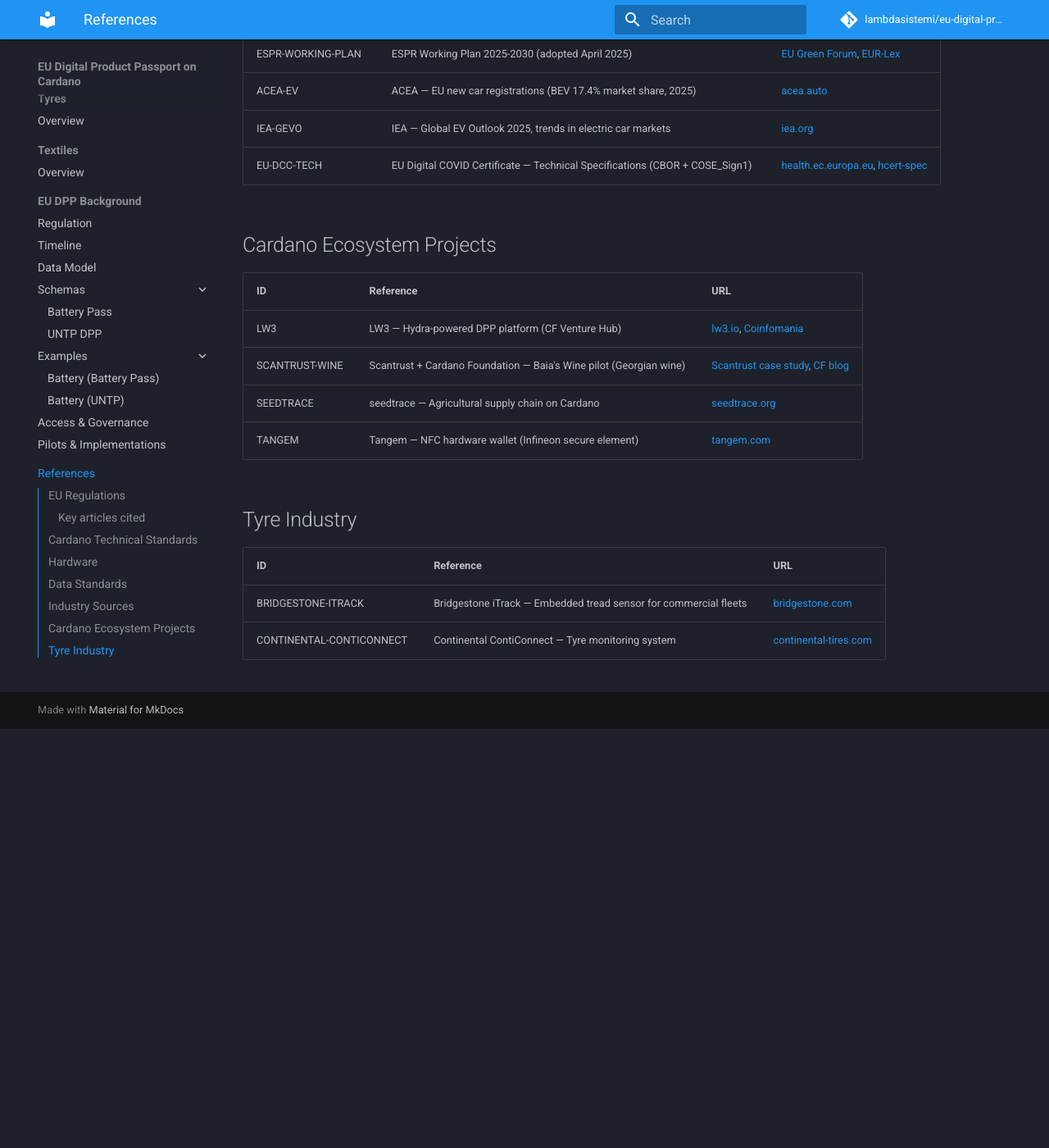
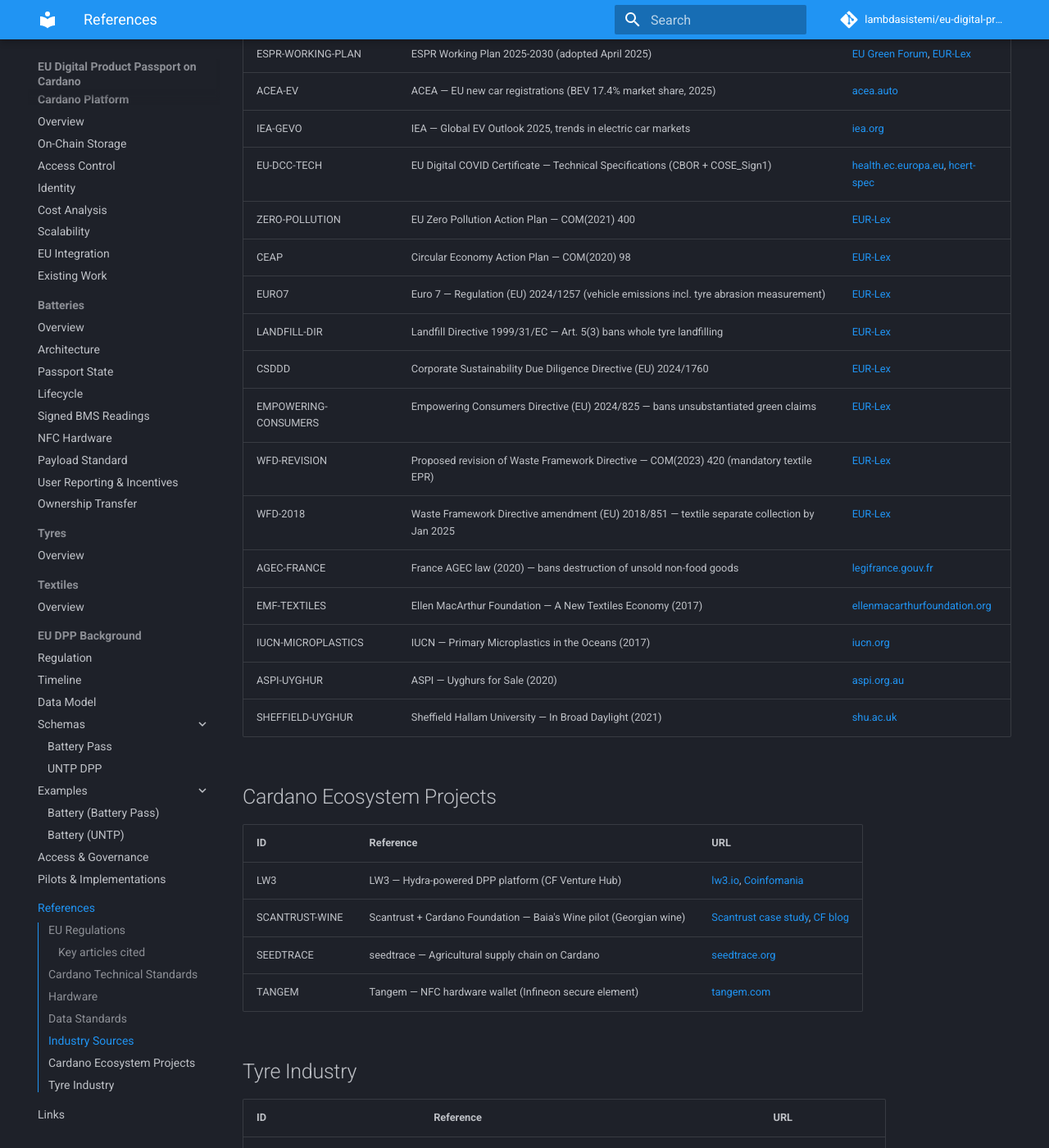
Before and after one commit to lambdasistemi/eu-digital-product-passport, an MkDocs documentation site: the page built from docs/references.md, in a window 1280 px wide and 1400 px high, scrolled down 4454 px. Shown: the whole window at 82% size. Built offline with MkDocs 1.6.1 and Material for MkDocs 9.7.7, drawn with Linux system fonts in a browser that asks for light colours; comment, search, counter and statistics services are not loaded; before the commit the page ends 5343 px from its top, so only the background shows below that.

Commit message:
docs: add citations for all regulatory driver claims
Add 14 new entries to references.md: Zero Pollution Action Plan,
CEAP, Euro 7, Landfill Directive, CSDDD, Empowering Consumers Dir.,
WFD revision, WFD 2018, AGEC France, Ellen MacArthur Foundation,
IUCN microplastics, ASPI/Sheffield Uyghur reports.
Inline-link every regulatory, statistical, and institutional claim
in tyre and textile pages to the references page.

```diff
--- a/docs/references.md
+++ b/docs/references.md
@@ -110,6 +110,19 @@
 | <a id="acea-ev"></a>ACEA-EV | ACEA — EU new car registrations (BEV 17.4% market share, 2025) | [acea.auto](https://www.acea.auto/pc-registrations/new-car-registrations-1-8-in-2025-battery-electric-17-4-market-share/) |
 | <a id="iea-gevo"></a>IEA-GEVO | IEA — Global EV Outlook 2025, trends in electric car markets | [iea.org](https://www.iea.org/reports/global-ev-outlook-2025/trends-in-electric-car-markets-2) |
 | <a id="eu-dcc-tech"></a>EU-DCC-TECH | EU Digital COVID Certificate — Technical Specifications (CBOR + COSE_Sign1) | [health.ec.europa.eu](https://health.ec.europa.eu/publications/technical-specifications-eu-digital-covid-certificates_en), [hcert-spec](https://github.com/ehn-dcc-development/hcert-spec) |
+| <a id="zero-pollution"></a>ZERO-POLLUTION | EU Zero Pollution Action Plan — COM(2021) 400 | [EUR-Lex](https://eur-lex.europa.eu/legal-content/EN/TXT/?uri=CELEX%3A52021DC0400) |
+| <a id="ceap"></a>CEAP | Circular Economy Action Plan — COM(2020) 98 | [EUR-Lex](https://eur-lex.europa.eu/legal-content/EN/TXT/?uri=COM%3A2020%3A98%3AFIN) |
+| <a id="euro7"></a>EURO7 | Euro 7 — Regulation (EU) 2024/1257 (vehicle emissions incl. tyre abrasion measurement) | [EUR-Lex](https://eur-lex.europa.eu/eli/reg/2024/1257) |
+| <a id="landfill-dir"></a>LANDFILL-DIR | Landfill Directive 1999/31/EC — Art. 5(3) bans whole tyre landfilling | [EUR-Lex](https://eur-lex.europa.eu/eli/dir/1999/31) |
+| <a id="csddd"></a>CSDDD | Corporate Sustainability Due Diligence Directive (EU) 2024/1760 | [EUR-Lex](https://eur-lex.europa.eu/eli/dir/2024/1760) |
+| <a id="empowering-consumers"></a>EMPOWERING-CONSUMERS | Empowering Consumers Directive (EU) 2024/825 — bans unsubstantiated green claims | [EUR-Lex](https://eur-lex.europa.eu/eli/dir/2024/825) |
+| <a id="wfd-revision"></a>WFD-REVISION | Proposed revision of Waste Framework Directive — COM(2023) 420 (mandatory textile EPR) | [EUR-Lex](https://eur-lex.europa.eu/legal-content/EN/TXT/?uri=COM%3A2023%3A420%3AFIN) |
+| <a id="wfd-2018"></a>WFD-2018 | Waste Framework Directive amendment (EU) 2018/851 — textile separate collection by Jan 2025 | [EUR-Lex](https://eur-lex.europa.eu/eli/dir/2018/851) |
+| <a id="agec-france"></a>AGEC-FRANCE | France AGEC law (2020) — bans destruction of unsold non-food goods | [legifrance.gouv.fr](https://www.legifrance.gouv.fr/jorf/id/JORFTEXT000041553759) |
+| <a id="emf-textiles"></a>EMF-TEXTILES | Ellen MacArthur Foundation — A New Textiles Economy (2017) | [ellenmacarthurfoundation.org](https://www.ellenmacarthurfoundation.org/a-new-textiles-economy) |
+| <a id="iucn-microplastics"></a>IUCN-MICROPLASTICS | IUCN — Primary Microplastics in the Oceans (2017) | [iucn.org](https://www.iucn.org/resources/publication/primary-microplastics-oceans) |
+| <a id="aspi-uyghur"></a>ASPI-UYGHUR | ASPI — Uyghurs for Sale (2020) | [aspi.org.au](https://www.aspi.org.au/report/uyghurs-sale) |
+| <a id="sheffield-uyghur"></a>SHEFFIELD-UYGHUR | Sheffield Hallam University — In Broad Daylight (2021) | [shu.ac.uk](https://www.shu.ac.uk/helena-kennedy-centre/research-and-projects/all-projects/in-broad-daylight) |
 
 ## Cardano Ecosystem Projects
 
```
Also changed, not shown: docs/sectors/textiles/index.md (+11 -11 lines), docs/sectors/tyres/index.md (+6 -6 lines).
